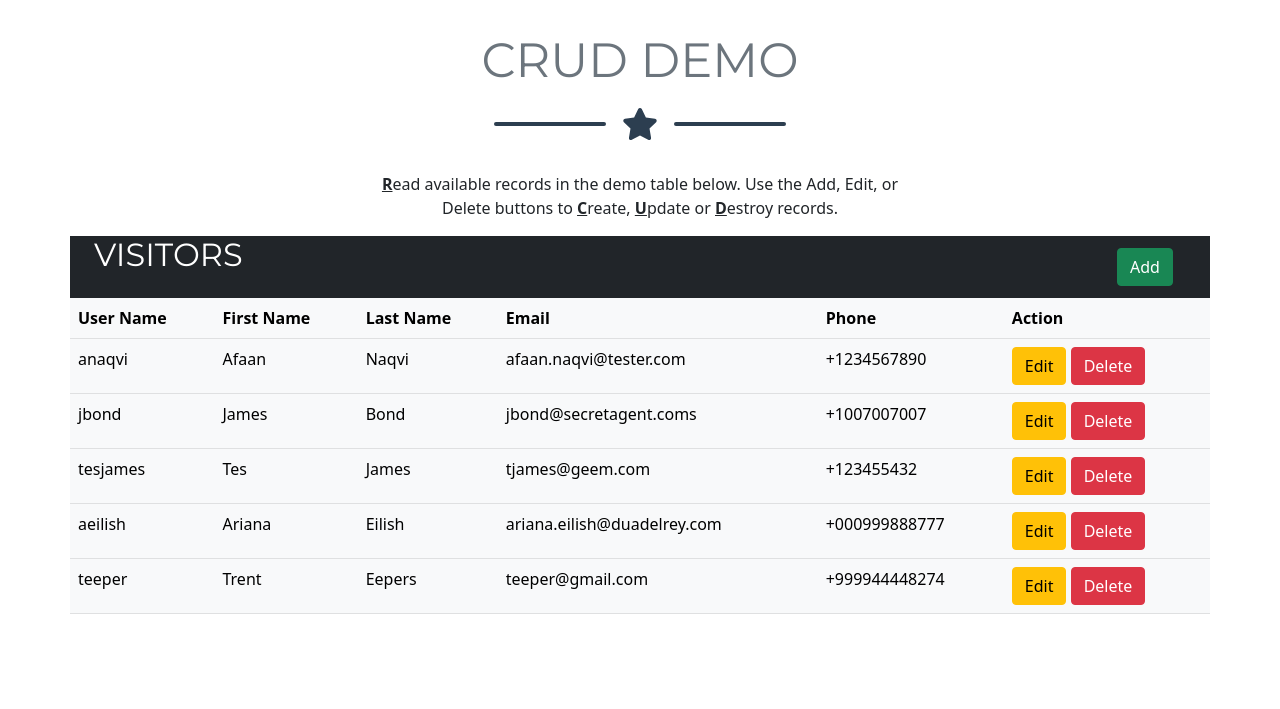
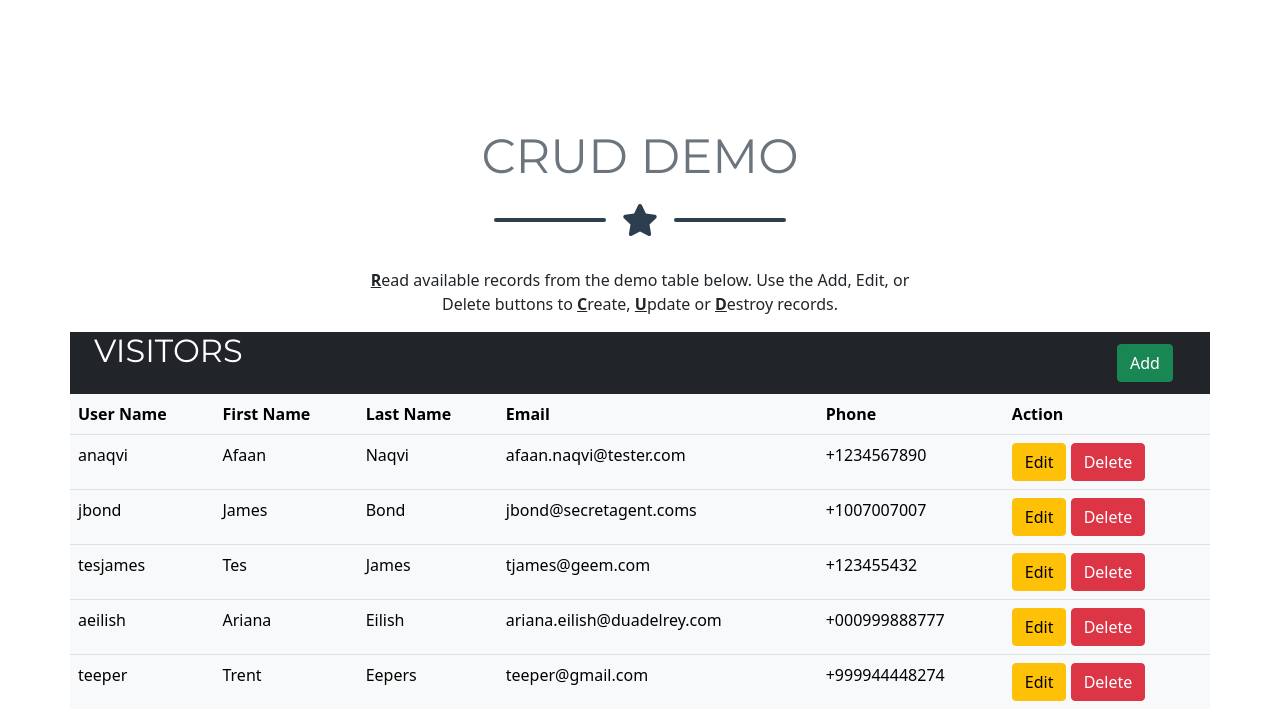
Before and after one commit to afaan5556/my_first_flask_app, a Flask app: page /visitors in a window 1280 px wide. Shown: the part 104-813 px from the top of the page. Run offline with Flask 2, Linux system fonts and the light colour scheme; data comes from the database, SQL or seed files in the repository; some libraries are stand-ins or nearby versions.

Commit message:
Add spacer rows in visitors, contact, and rat html pages

```diff
--- a/templates/rat.html
+++ b/templates/rat.html
@@ -20,6 +20,7 @@
         </header>
         <!-- Overview Section-->
         <section class="page-section portfolio" id="portfolio">
+            <div class="row" style="color: white">_</div>
             <div class="container">
                 <!-- Overview Section Heading-->
                 <h2 class="page-section-heading text-center text-uppercase text-secondary mb-0">Overview</h2>
--- a/templates/visitors.html
+++ b/templates/visitors.html
@@ -3,8 +3,12 @@
 {% block title %} Visitors {% endblock %}
 {% block body %}
 <!-- Spacer-->
-<div class="row example">___</div>
-<div class="row example">___</div>
+<div class="row" style="color: white">_</div>
+<div class="row" style="color: white">_</div>
+<div class="row" style="color: white">_</div>
+<div class="row" style="color: white">_</div>
+<div class="row" style="color: white">_</div>
+<div class="row" style="color: white">_</div>
 <!-- Main Section-->
 <section class="page-section" id="visitors">
   <div class="container">
@@ -22,7 +26,7 @@
         <p></p>
       </div>
       <div class="col-lg-6 text-center">
-        <p><b><u>R</u></b>ead available records in the demo table below. Use the Add, Edit, or Delete buttons to <b><u>C</u></b>reate, <b><u>U</u></b>pdate or <b><u>D</u></b>estroy records.</p>
+        <p><b><u>R</u></b>ead available records from the demo table below. Use the Add, Edit, or Delete buttons to <b><u>C</u></b>reate, <b><u>U</u></b>pdate or <b><u>D</u></b>estroy records.</p>
       </div>
       <div class="col-lg-3">
         <p></p>
```
Also changed, not shown: templates/contact.html (+7 -2 lines).
